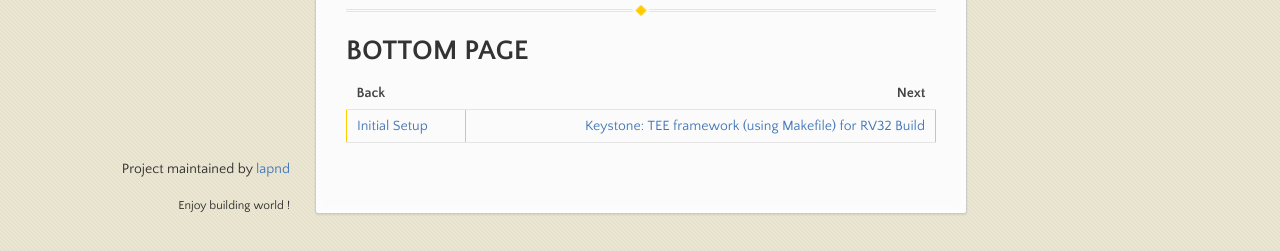
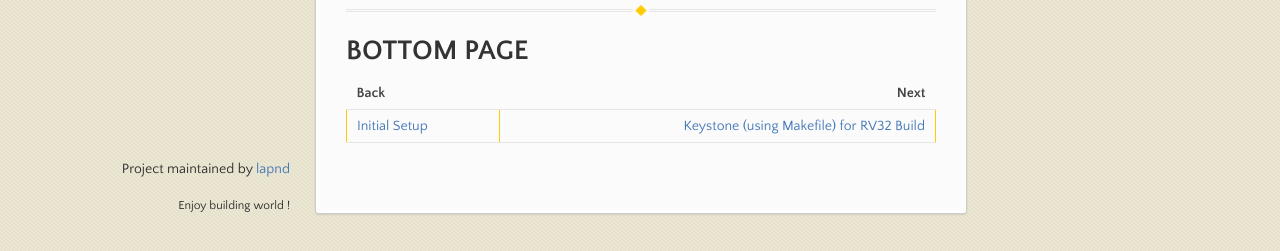
Before and after one commit to lapnd/httdes.github.io, a Jekyll site: the page built from keystone-makefile-64.md, in a window 1280 px wide and 900 px high, scrolled down 3431 px. Shown: the part 646-897 px from the top of the window. Built offline with Jekyll 4.4.1, drawn with Linux system fonts in a browser that asks for light colours; our own code applies the rules of GitHub Pages for plain Markdown files.

Commit message:
Update keystone-makefile-64.md

```diff
--- a/keystone-makefile-64.md
+++ b/keystone-makefile-64.md
@@ -190,4 +190,4 @@ exit QEMU by:	$ poweroff
 
 | Back | Next |
 | :--- | ---: |
-| [Initial Setup](./init.md) | [Keystone: TEE framework (using Makefile) for RV32 Build](./keystone-makefile-32.md) |
+| [Initial Setup](./init.md) | [Keystone (using Makefile) for RV32 Build](./keystone-makefile-32.md) |
```
